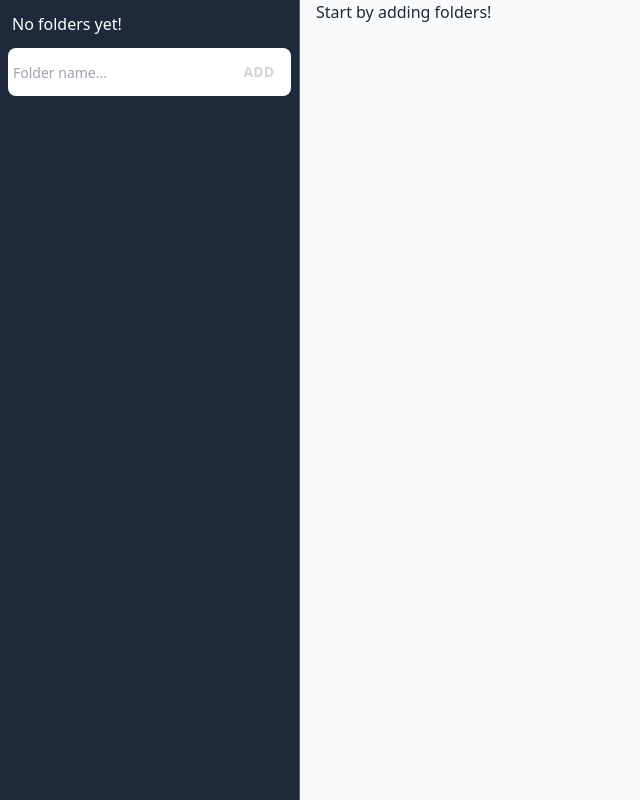
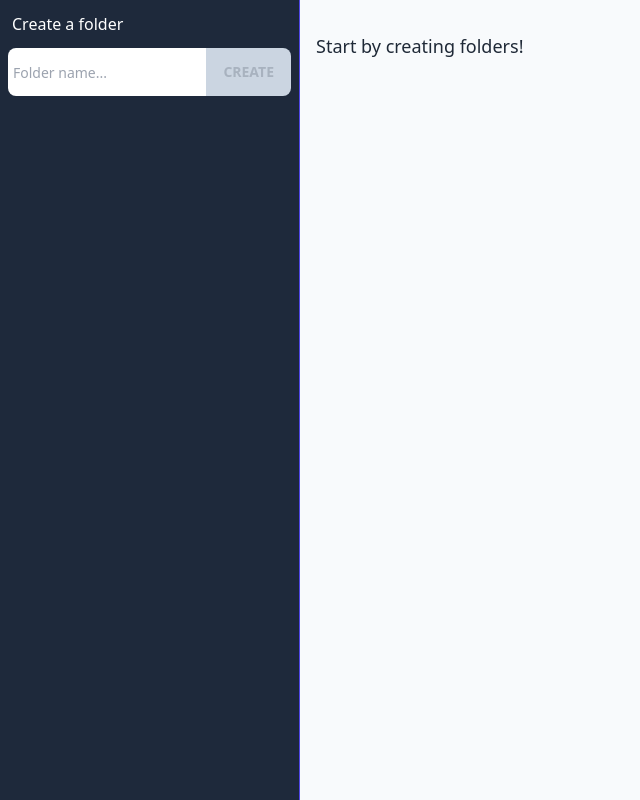
Before and after one commit to Sayed-M/svelte-todo-app, a SvelteKit app: page / in a window 1280 px wide. Shown: the whole page, without its empty margins (0-640 px from the left). Built offline with nearby package versions, Linux system fonts and the light colour scheme.

Commit message:
refine UI

```diff
--- a/src/lib/components/Folders.svelte
+++ b/src/lib/components/Folders.svelte
@@ -36,14 +36,14 @@
         </ul>
         {:else}
         <div class="p-1 rounded">
-            <p class="text-white">No folders yet!</p>
+            <p class="text-white">Create a folder</p>
         </div>
     {/if}
     <form on:submit|preventDefault={addFolder}>
         <div class="form-control">
             <div class="input-group">
                 <input type="text" placeholder="Folder name..." bind:value={folderName} class="input w-full max-w-xs p-1 text-sm" />
-                <button class="btn btn-accent text-white disabled:bg-white" disabled={isAddDisabled}>Add</button>
+                <button class="btn btn-accent bg-sky-500 hover:bg-sky-600 text-white disabled:bg-slate-300" disabled={isAddDisabled}>Create</button>
             </div>
         </div>
     </form>
--- a/src/lib/components/Todo.svelte
+++ b/src/lib/components/Todo.svelte
@@ -22,7 +22,7 @@
       <h2 class="card-title">{todo?.name}</h2>
       <p>{todo?.description}</p>
       <div class="card-actions justify-end">
-        <button class="btn btn-primary" on:click={deleteTodo}>Done</button>
+        <button class="btn btn-success text-white" on:click={deleteTodo}>Done</button>
       </div>
     </div>
 </div>
--- a/src/lib/components/folder.svelte
+++ b/src/lib/components/folder.svelte
@@ -6,10 +6,10 @@
 
 </script>
 
-<li class="flex"><a href="/{folder.id}" class="grow no-underline rounded bg-yellow-500 hover-bg-yellow-600 text-white break-words mt-2 p-2" class:active={folder.id === $page.params.id}>{folder.name}</a></li>
+<li class="flex"><a href="/{folder.id}" class="grow no-underline rounded bg-slate-600 hover:bg-sky-400 text-white break-words mt-2 p-2" class:active={folder.id === $page.params.id}>{folder.name}</a></li>
 
 <style lang="postcss">
     .active {
-        @apply bg-yellow-700;
+        @apply bg-sky-400;
     }
 </style>
--- a/src/routes/+layout.svelte
+++ b/src/routes/+layout.svelte
@@ -4,7 +4,7 @@
 </script>
 
 <main class="flex gap-4 flex-row min-h-screen">
-	<aside class="bg-slate-800 w-[300px] border-indigo-600 border-r">
+	<aside class="bg-slate-800 min-w-[300px] w-[300px] border-indigo-600 border-r">
 		<Folders></Folders>
 	</aside>
 	<section class="grow">
--- a/src/routes/+page.svelte
+++ b/src/routes/+page.svelte
@@ -1,15 +1,18 @@
 <script>
-
+	import { folders } from "$lib/stores/folders";
 </script>
 
 <svelte:head>
 	<title>Home</title>
-	<meta name="description" content="Svelte todo app" />
 </svelte:head>
 
-<section>
+<section class="pt-8">
 
-	Start by adding folders!
+	{#if $folders.length}
+		<p class="text-lg">Select a folder from the side menu!</p>
+		{:else}
+		<p class="text-lg">Start by creating folders!</p>
+	{/if}
 
 </section>
 
--- a/src/routes/[id]/+page.svelte
+++ b/src/routes/[id]/+page.svelte
@@ -40,28 +40,43 @@
 </script>
 
 <svelte:head>
-	<title>todos of folder {folder.name}</title>
+	<title>Todos of folder {folder.name}</title>
 </svelte:head>
 
-<h2>folder name: {folder?.name} #{folder?.id}</h2>
-<br>
-<div class="flex justify-between">
+<section class="pt-8">
+	<div class="flex justify-between gap-4">
 		<div class="flex flex-col">
-		<h3>Todos</h3>
+			<h3 class="text-xl font-bold mb-4">Todos</h3>
 			{#if folder.todos.length}
+				<div class="flex flex-wrap gap-4">
 					{#each folder.todos as todo}
 						<Todo {todo} folderId={folder.id}></Todo>
 					{/each}
+				</div>
 				{:else}
-			<p>No todos in this folder, create some!</p>
+				<p class="text-md mt-2">No todos yet in this folder, Add some!</p>
 			{/if}
 		</div>
 
 		<form on:submit|preventDefault={addTodo}>
+			<div class="bg-slate-800 w-[300px] border-indigo-600 border-r mr-4">
 				<div class="flex flex-col p-4 min-w-[300px] border-l border-primary">
-			<input type="text" bind:value={todoName} class="input mb-4" placeholder="todo name">
-			<input type="text" bind:value={todoDescription} class="input mb-4" placeholder="todo description">
-			<button type="submit" class="btn" disabled={isCreateDisabled}>Create</button>
+					<h3 class="text-white font-bold">Add a new Todo</h3>
+					<div>
+						<label for="" class="label">
+							<span class="label-text text-white">Name</span>
+						</label>
+						<input type="text" bind:value={todoName} class="input w-full" placeholder="Todo name">
+					</div>
+					<div>
+						<label for="" class="label">
+							<span class="label-text text-white">Description</span>
+						</label>
+						<input type="text" bind:value={todoDescription} class="input w-full" placeholder="Todo description">
+					</div>
+					<button type="submit" class="btn btn-primary bg-sky-500 hover:bg-sky-600 disabled:bg-slate-300 mt-4" disabled={isCreateDisabled}>Add</button>
+				</div>
 			</div>
 		</form>
 	</div>
+</section>
```
Lines whose indentation alone changed are shown as unchanged.
